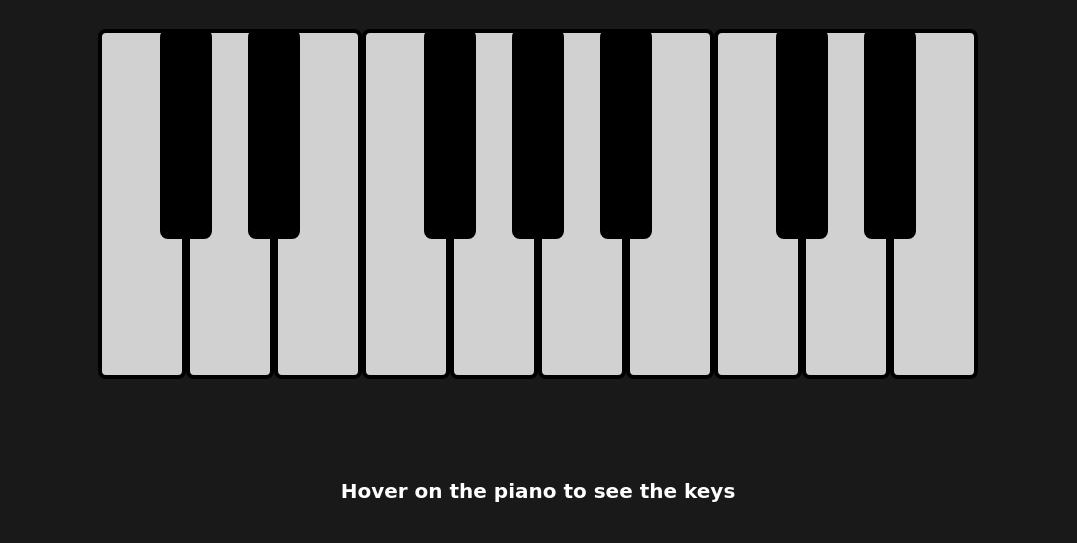
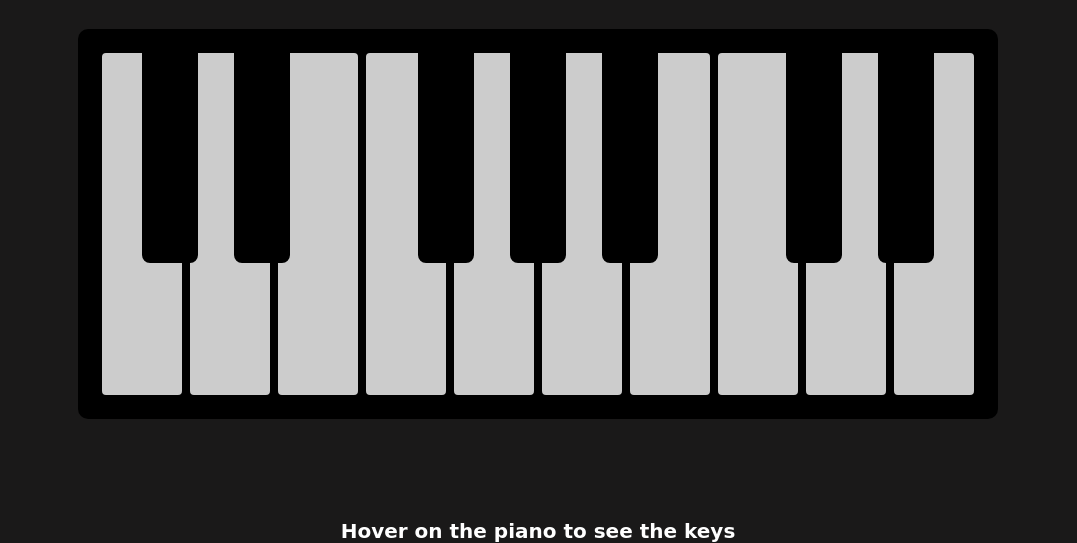
Before and after one commit to TheSadge/Piano-js, a plain HTML site: page index.html in a window 1280 px wide. Shown: the part 268-811 px from the top of the page, without its empty margins (102-1179 px from the left). Drawn offline with Linux system fonts and the light colour scheme; a web font is replaced by a local one.

Commit message:
style.css

```diff
--- a/styles/style.css
+++ b/styles/style.css
@@ -61,6 +61,9 @@ h2 {
   position: relative;
   margin: 40px auto 0;
   cursor: none;
+   background-color: #000;
+  padding: 20px;
+  border-radius: 10px;
 }
 
 .key {
```
